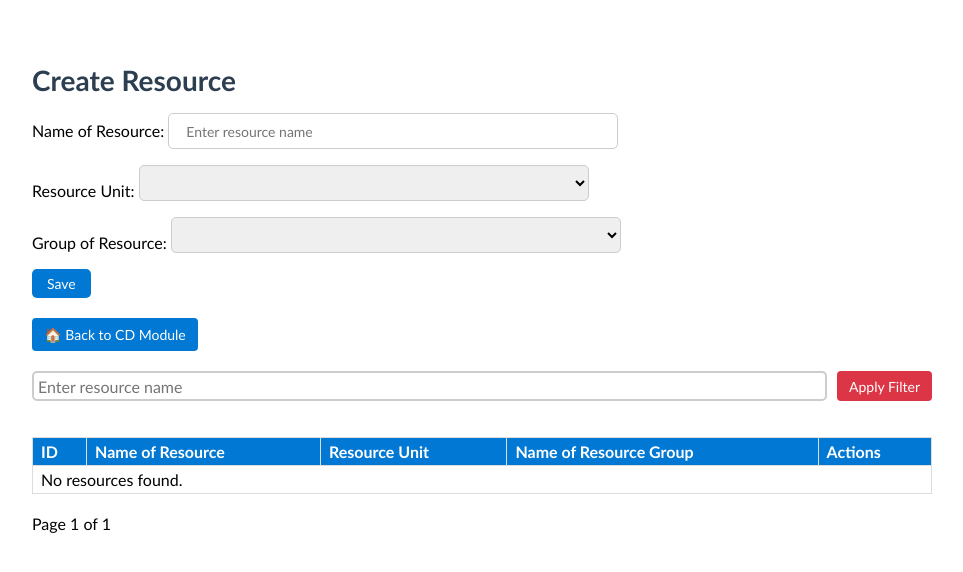
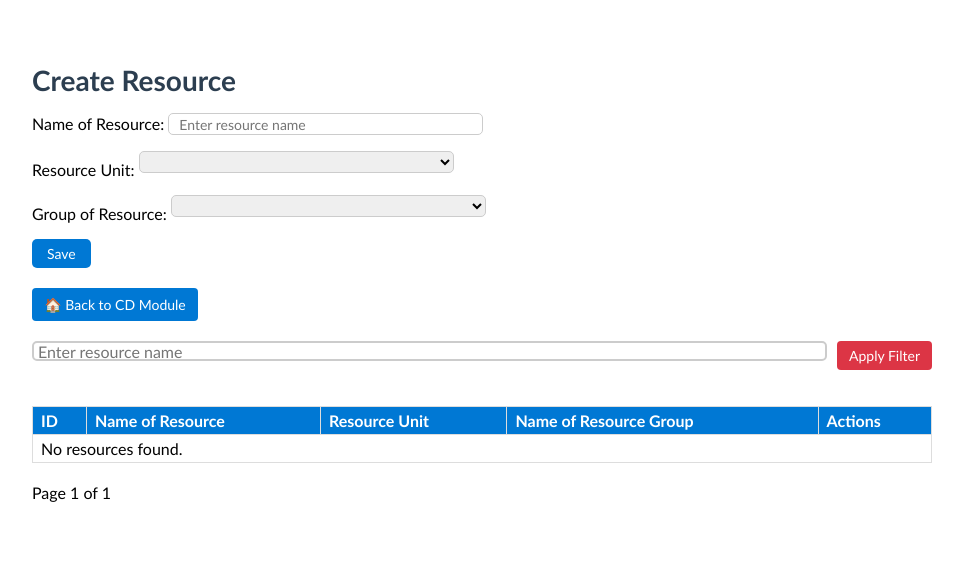
Before and after one commit to JAHANGIR-500/WEB-APP, a Django app: page /construction-department/resource/ in a window 1280 px wide. Shown: the top 572 px of the page, without its empty margins (158-1121 px from the left). Run offline with Django 5.2, Linux system fonts and the light colour scheme; data that the repository does not hold is empty.

Commit message:
Your update message

```diff
--- a/resource/templates/resource/resource_fl.html
+++ b/resource/templates/resource/resource_fl.html
@@ -19,13 +19,13 @@
   }
 
   input, select {
-    padding: 17px;
+    padding: 10px;
     font-size: 14px;
     border: 1px solid #ccc;
     border-radius: 5px;
     outline: none;
-    width: 50%;
-    height: 30px; /* You can increase or decrease this value */
+    width: 35%;
+    height: 20px; /* You can increase or decrease this value */
 
   }
 
```
